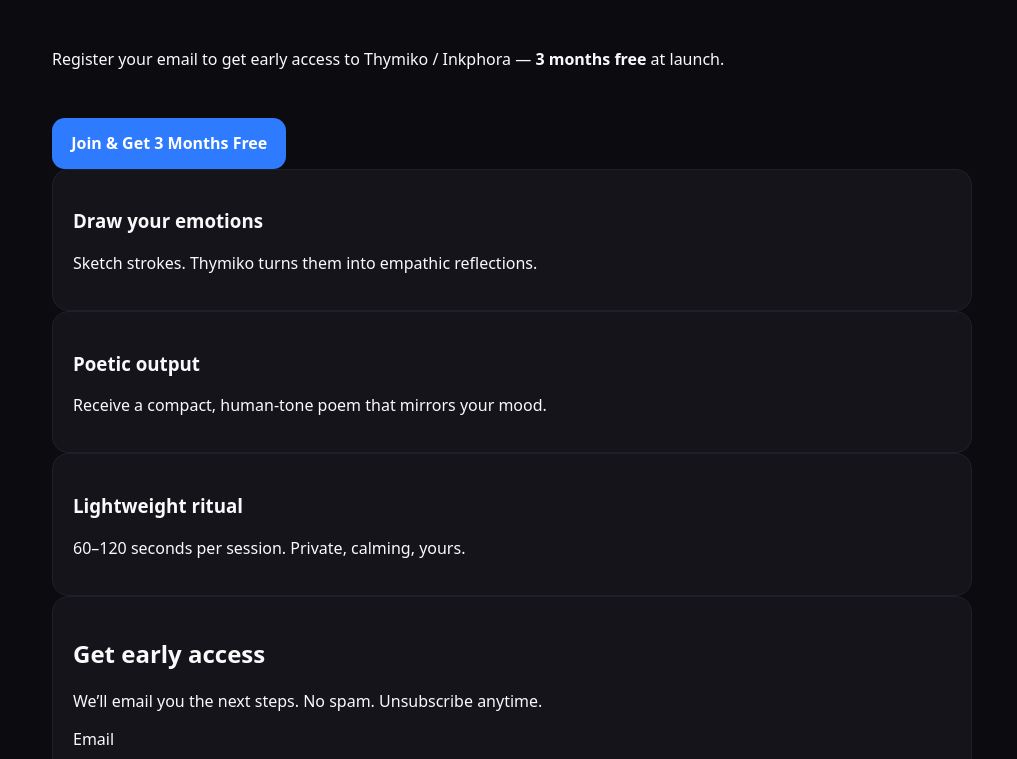
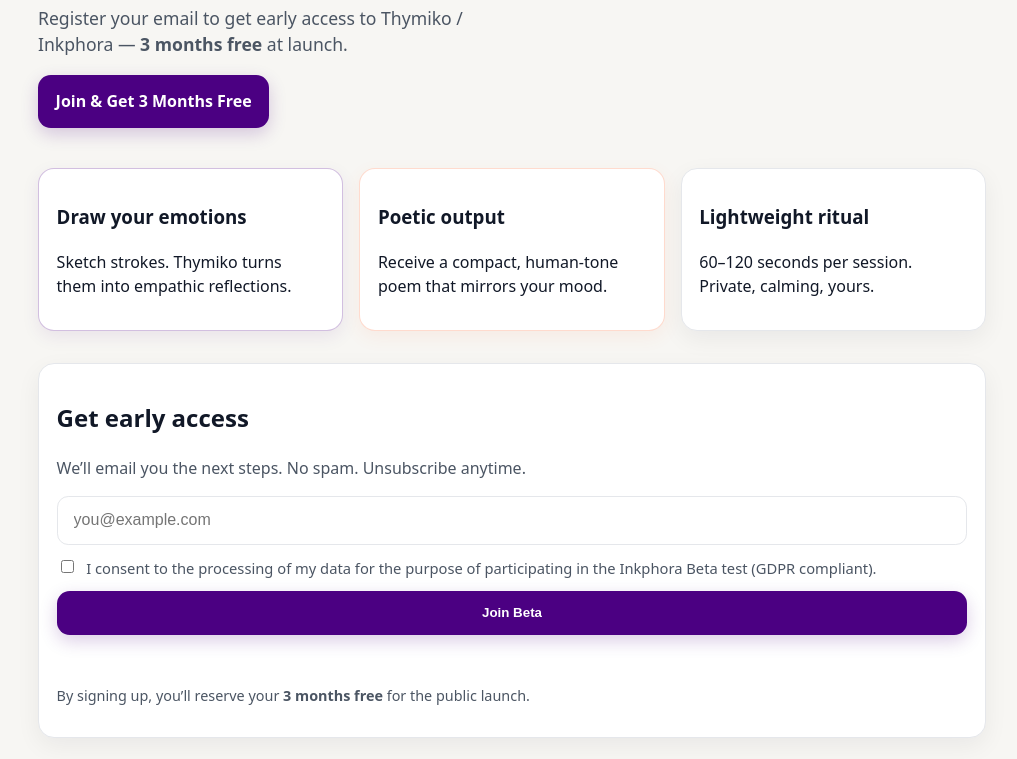
Before and after one commit to Miren-977/Inkphora-beta-site-, a website: page index.html in a window 1280 px wide. Shown: the part 197-956 px from the top of the page, without its empty margins (128-1145 px from the left). Drawn offline with Linux system fonts and the light colour scheme.

Commit message:
Update style.css

```diff
--- a/style.css
+++ b/style.css
@@ -1,71 +1,72 @@
-:root { color-scheme: dark; }
-body {
-  margin: 0;
-  font-family: system-ui, -apple-system, Segoe UI, Roboto, Arial, sans-serif;
-  background: #0c0c10;
-  color: #FAFAFC;
+/* Light theme inspired by original Indigo/Orange layout */
+:root{
+  --bg:#F7F6F3;
+  --ink:#111827;
+  --muted:#4B5563;
+  --indigo:#4B0082;
+  --orange:#FF6F3C;
+  --card:#FFFFFF;
+  --border:#E5E7EB;
 }
-header, footer {
-  max-width: 920px;
-  margin: 0 auto;
-  padding: 1.5rem;
+
+*{box-sizing:border-box}
+html,body{margin:0;padding:0}
+body{
+  font-family: ui-sans-serif, system-ui, -apple-system, Segoe UI, Roboto, Arial, sans-serif;
+  background:var(--bg);
+  color:var(--ink);
+  line-height:1.5;
 }
-main {
-  max-width: 920px;
-  margin: 0 auto;
-  padding: 2rem 1.5rem;
+
+.container{max-width:980px;margin:0 auto;padding:1.25rem 1rem}
+.header{display:flex;align-items:center;justify-content:space-between;gap:1rem}
+.brand{display:flex;align-items:center;gap:.5rem}
+.brand .logo{height:28px}
+.brand .logo.sm{height:20px;opacity:.9}
+.brand .plus{opacity:.5}
+.nav a{color:var(--muted);text-decoration:none;margin-left:1rem}
+.nav a:hover{color:var(--ink)}
+
+.hero{padding:2.5rem 0 1.25rem}
+.hero h1{font-size:2.2rem;margin:.2rem 0 .5rem}
+.hero .sub{font-size:1.1rem;color:var(--muted);max-width:48ch}
+.cta{margin-top:1rem}
+.btn{
+  display:inline-block;border:none;cursor:pointer;
+  padding:.9rem 1.1rem;border-radius:.8rem;font-weight:700;
+  text-decoration:none
 }
-.hero {
-  display: flex;
-  align-items: center;
-  justify-content: space-between;
-  gap: 2rem;
-  flex-wrap: wrap;
+.btn-primary{background:var(--indigo);color:#fff;box-shadow:0 6px 18px rgba(75,0,130,.2)}
+.btn-primary:hover{transform:translateY(-1px)}
+
+.grid{display:grid;grid-template-columns:repeat(3,1fr);gap:1rem;margin:1.25rem 0 2rem}
+@media(max-width:820px){.grid{grid-template-columns:1fr}}
+
+.card{
+  background:var(--card);
+  border:1px solid var(--border);
+  border-radius:1rem;
+  padding:1rem 1.1rem;
 }
-.btn {
-  display: inline-block;
-  background: #2e7bff;
-  color: #fff;
-  padding: .9rem 1.2rem;
-  border-radius: .8rem;
-  text-decoration: none;
-  font-weight: 600;
-  border: none;
-  cursor: pointer;
+.card.indigo{border-color:rgba(75,0,130,.25);box-shadow:0 6px 18px rgba(75,0,130,.08)}
+.card.orange{border-color:rgba(255,111,60,.25);box-shadow:0 6px 18px rgba(255,111,60,.08)}
+.card.soft{box-shadow:0 8px 24px rgba(17,24,39,.06)}
+
+.join{margin-top:.5rem}
+.muted{color:var(--muted)}
+
+.form{display:flex;flex-direction:column;gap:.75rem;margin-top:.75rem}
+input[type="email"]{
+  padding:.9rem 1rem;border-radius:.7rem;border:1px solid var(--border);font-size:1rem;
+  background:#fff;color:var(--ink);
 }
-.btn:disabled {
-  opacity: .6;
-  cursor: not-allowed;
-}
-.card {
-  background: #14141a;
-  border: 1px solid #1f1f29;
-  border-radius: 1rem;
-  padding: 1.25rem;
-}
-.small {
-  font-size: .925rem;
-  opacity: .9;
-}
-form {
-  display: flex;
-  flex-direction: column;
-  gap: .75rem;
-}
-input[type="email"] {
-  padding: .9rem 1rem;
-  border-radius: .6rem;
-  border: 1px solid #2a2a33;
-  background: #0f0f14;
-  color: #FAFAFC;
-}
-label.checkbox {
-  display: flex;
-  gap: .6rem;
-  align-items: flex-start;
-  font-size: .92rem;
-  line-height: 1.3;
-}
-input[type="checkbox"] { transform: translateY(2px); }
-.msg { margin-top: .8rem; font-size: .95rem; }
-a { color: #86b7ff; }
+.check{display:flex;gap:.6rem;align-items:flex-start;font-size:.92rem;color:var(--muted)}
+.hp{display:none}
+.msg{margin-top:.5rem;font-size:.98rem}
+
+.footer{display:flex;align-items:center;justify-content:space-between;gap:1rem;margin-top:2rem;border-top:1px solid var(--border);padding-top:1rem}
+.footer .legal{color:var(--muted);font-size:.9rem}
+
+.tiny{font-size:.9rem;color:var(--muted)}
+
+.sr-only{position:absolute;width:1px;height:1px;padding:0;margin:-1px;overflow:hidden;clip:rect(0,0,0,0);border:0}
```
